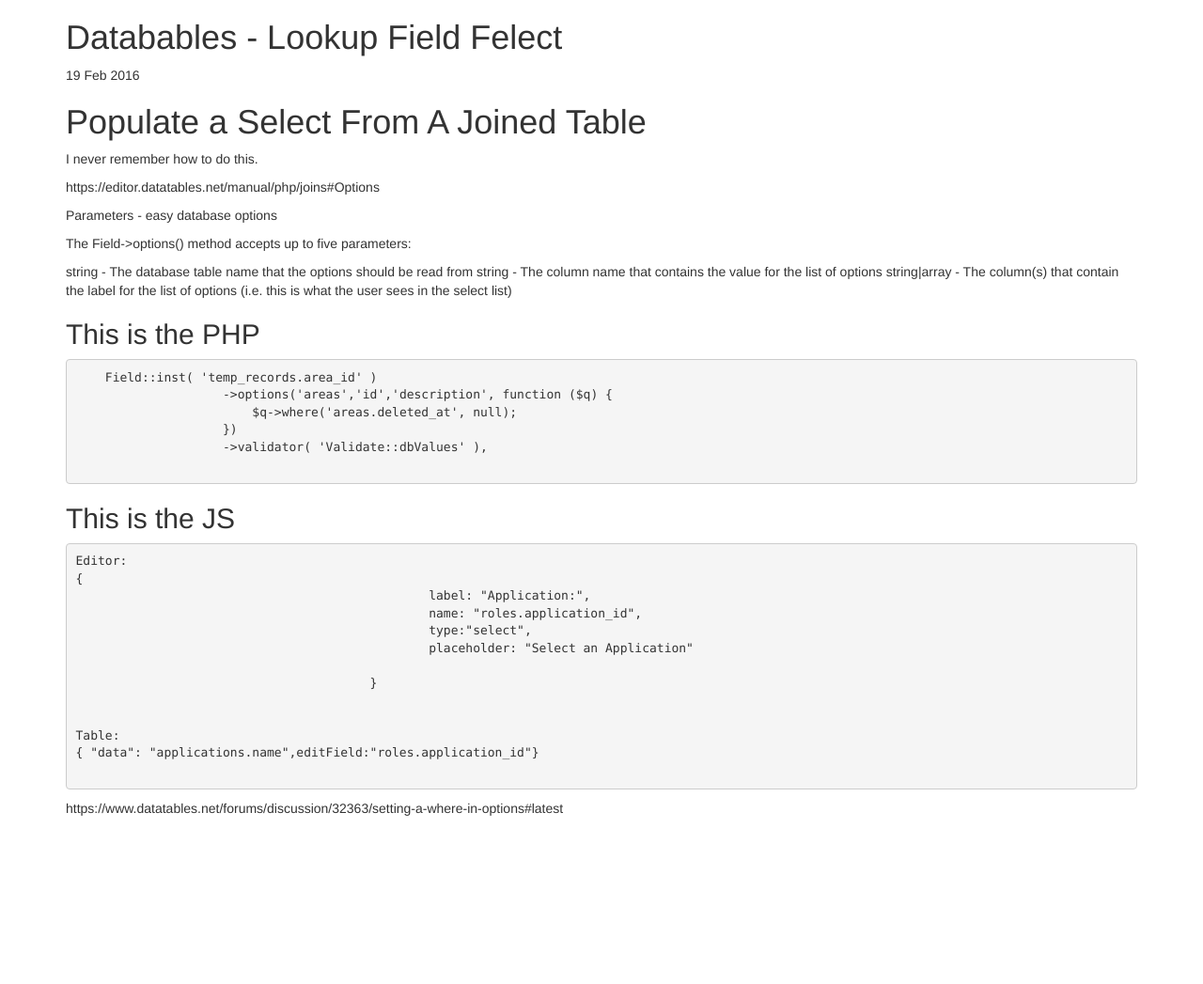
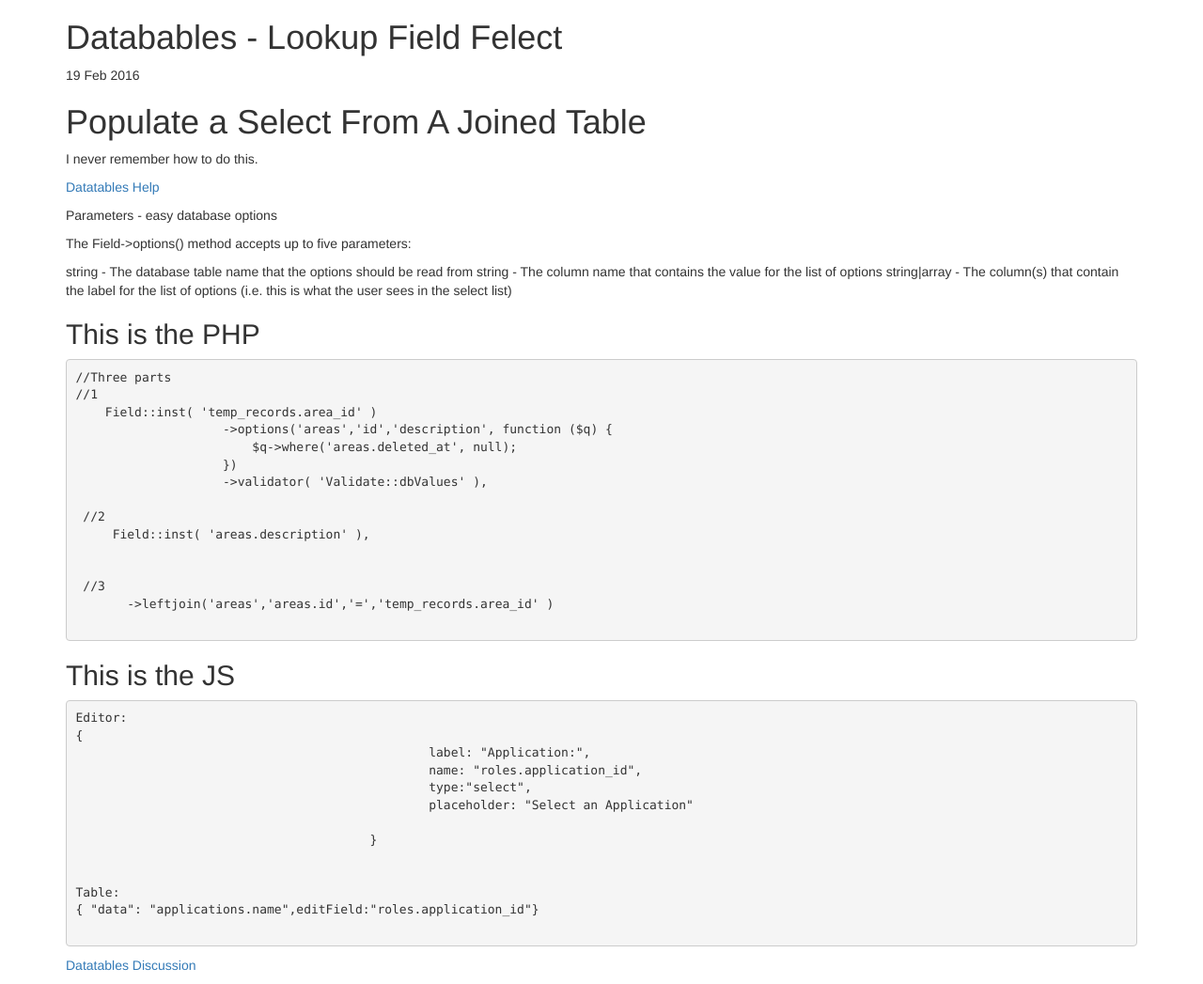
Before and after one commit to ArtisanTinkerer/ArtisanTinkerer.github.io, a Jekyll site: the page built from _posts/2016-02-19-Datatables-Lookups.md, in a window 1280 px wide. Shown: the whole page at 94% size. Built offline with Jekyll 4.4.1, drawn with Linux system fonts in a browser that asks for light colours; before the commit the page ends 900 px from its top, so only the background shows below that.

Commit message:
Update 2016-02-19-Datatables-Lookups.md

````diff
--- a/_posts/2016-02-19-Datatables-Lookups.md
+++ b/_posts/2016-02-19-Datatables-Lookups.md
@@ -9,8 +9,7 @@
 
 I never remember how to do this.
 
-
-https://editor.datatables.net/manual/php/joins#Options
+[Datatables Help](https://editor.datatables.net/manual/php/joins#Options)
 
 
 Parameters - easy database options
@@ -23,11 +22,20 @@
 
 ## This is the PHP
 ```
+//Three parts
+//1
     Field::inst( 'temp_records.area_id' )
                     ->options('areas','id','description', function ($q) {
                         $q->where('areas.deleted_at', null);
                     })
                     ->validator( 'Validate::dbValues' ),
+
+ //2
+     Field::inst( 'areas.description' ),
+
+
+ //3
+       ->leftjoin('areas','areas.id','=','temp_records.area_id' )
 
 ```
 
````
Also changed, not shown: other parts of _posts/2016-02-19-Datatables-Lookups.md (+2 -1 lines).
